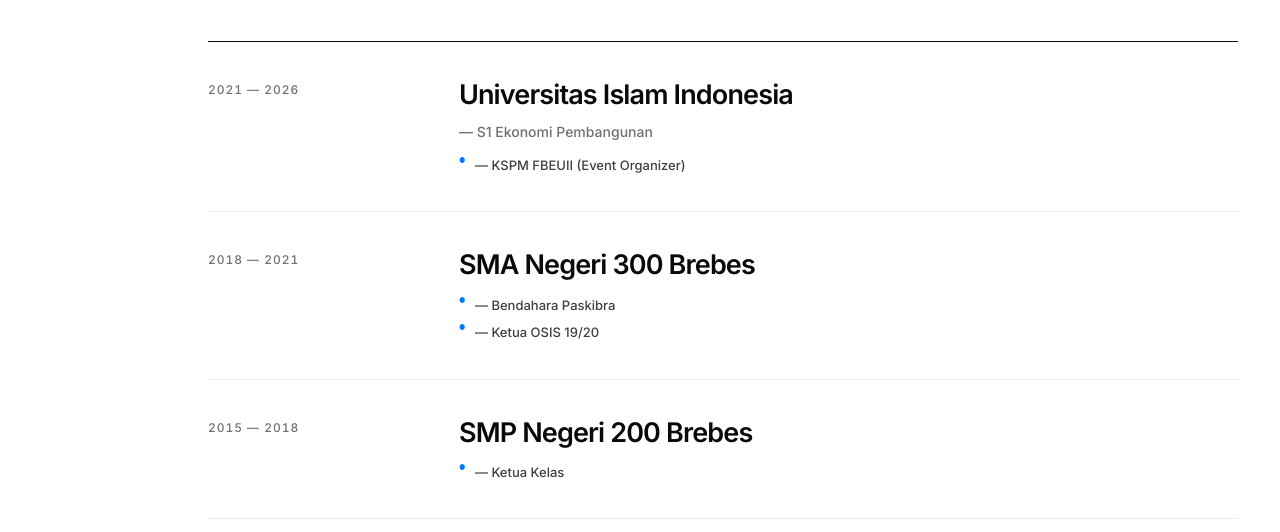
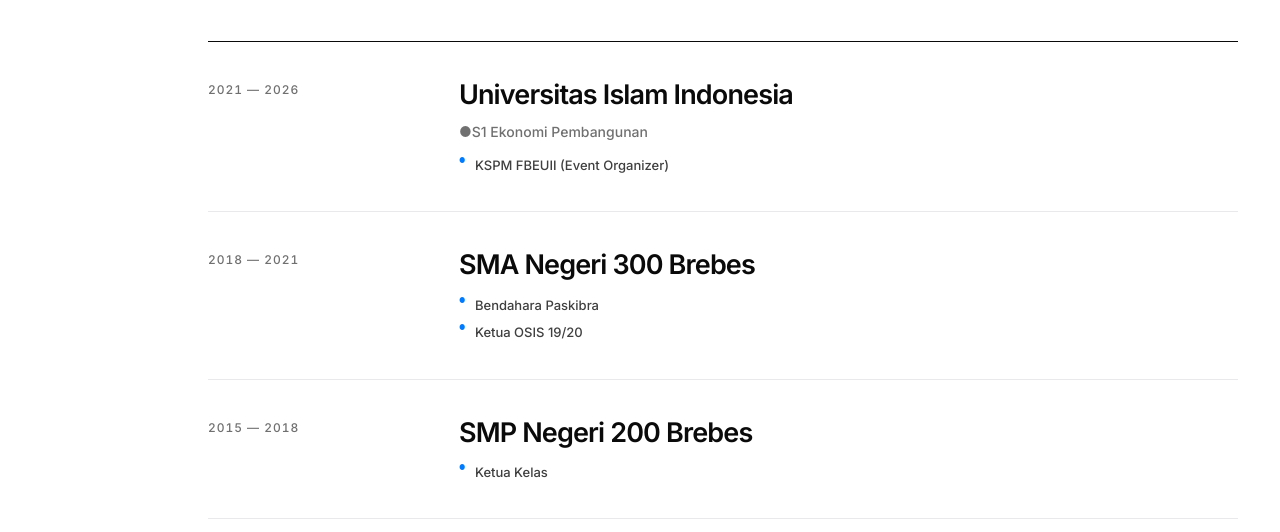
Before and after one commit to LionerHakim/JRHs, a React (Vite) app: page / in a window 1280 px wide. Shown: the part 1100-1632 px from the top of the page. Built offline with nearby package versions, Linux system fonts and the light colour scheme.

Commit message:
clean education hierarchy and bullet formatting

```diff
--- a/src/main.tsx
+++ b/src/main.tsx
@@ -168,11 +168,11 @@ ${name.trim()}`)
                 <time>{item.period}</time>
                 <div>
                   <h3>{item.institution}</h3>
-                  {item.program !== 'SMA' && item.program !== 'SMP' ? <p>— {item.program}</p> : null}
+                  {item.program !== 'SMA' && item.program !== 'SMP' ? <p className="record-detail"><span aria-hidden="true">●</span>{item.program}</p> : null}
                   {item.activities?.length ? (
                     <ul className="record-activities" aria-label="Activities and roles">
                       {item.activities.map((activity) => (
-                        <li key={activity}>— {activity}</li>
+                        <li key={activity}>{activity}</li>
                       ))}
                     </ul>
                   ) : null}
```
